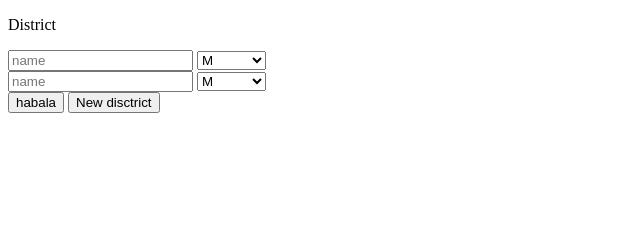
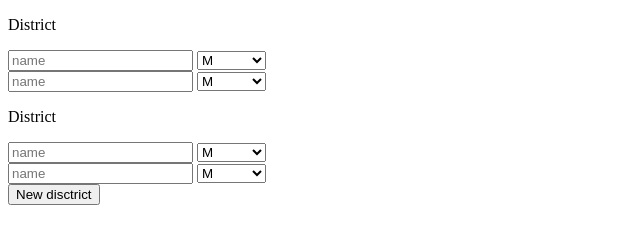
Before and after one commit to antoniosos/Hunger-Games-Simulator, a plain HTML site: page character-creation/index.html in a window 1280 px wide. Both pictures are taken after a click on the button "New disctrict". Shown: the whole page, without its empty margins (0-640 px from the left). Drawn offline with nearby package versions, Linux system fonts and the light colour scheme.

Commit message:
Přidávání districtů funguje

```diff
--- a/character-creation/characterCreation.js
+++ b/character-creation/characterCreation.js
@@ -1,8 +1,5 @@
-document.getElementById("new district button").addEventListener("click", createNewDisrtict);
-
-function createNewDistrict() {
-    document.getElementsByClassName("districts").innerHTML +=
-         `<div class="disctrict">
+$(document).on('click', '.add_district', function() {
+  $(`<div class="district">
                 <p>District</p>
                 <div class="character">
                     <input type="text" placeholder="name">
@@ -22,5 +19,5 @@ function createNewDistrict() {
                         <option value="Mystery">Mystery</option>
                     </select>
                 </div>
-            </div>`;
-}
+            </div>`).insertAfter('.district:last');
+})
--- a/character-creation/index.html
+++ b/character-creation/index.html
@@ -3,6 +3,7 @@
 <head>
     <meta charset="UTF-8">
     <meta name="viewport" content="width=device-width, initial-scale=1.0">
+    <script src="https://cdnjs.cloudflare.com/ajax/libs/jquery/3.3.1/jquery.min.js"></script>
     <title>character Creation</title>
 </head>
 <body>
@@ -12,7 +13,7 @@
     <!-- <form class="disctrict-form"> -->
         <div class="districts">
 
-            <div class="disctrict">
+            <div class="district">
                 <p>District</p>
                 <div class="character">
                     <input type="text" placeholder="name">
@@ -39,8 +40,7 @@
 
 
         <div>
-            <button onclick="createNewDistrict()">habala</button>
-            <input type="button" value="New disctrict" id="new district button">
+            <input type="button" value="New disctrict" id="new district button" class="add_district">
         </div>
     <!-- </form> -->
 
```
